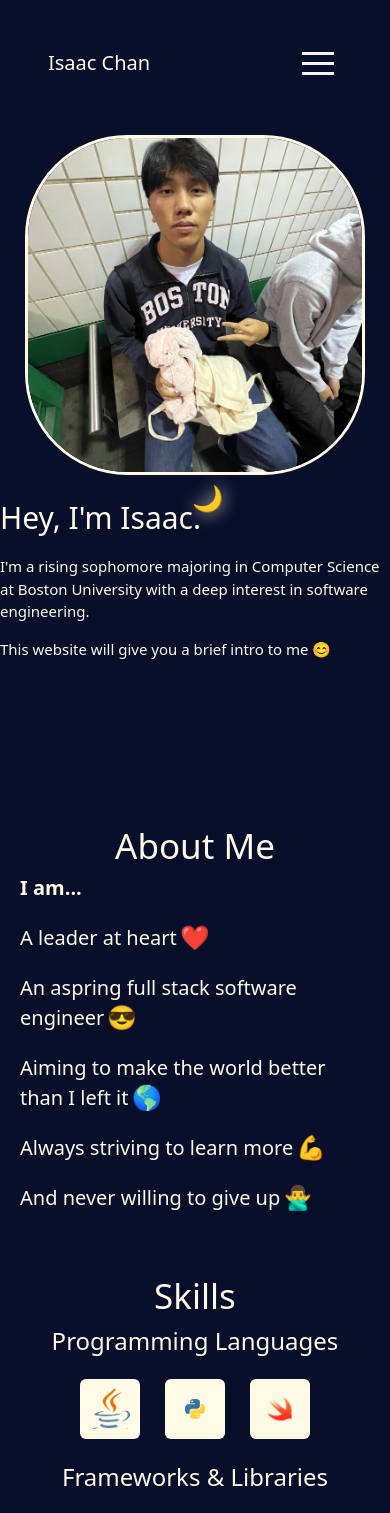
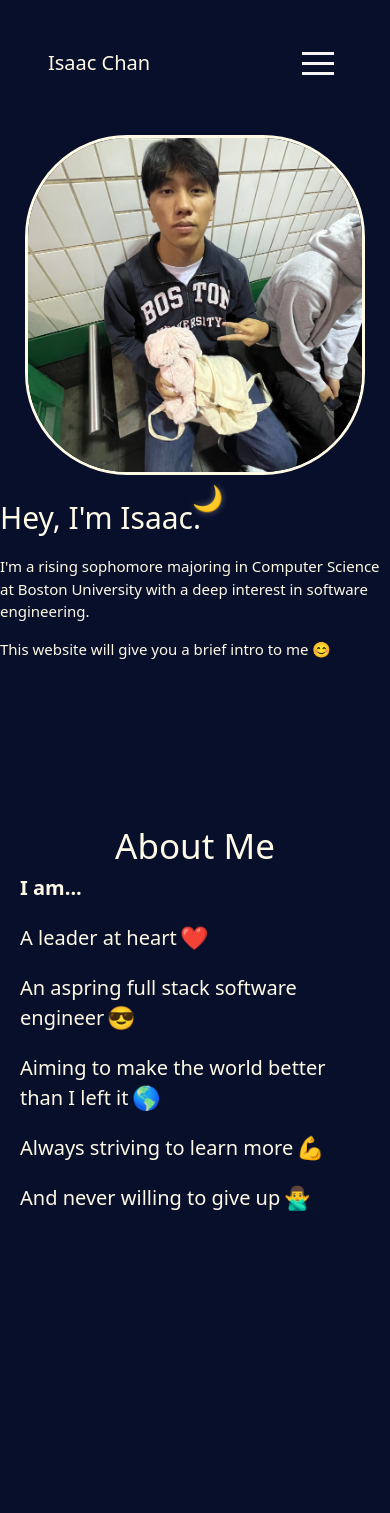
Before and after one commit to isaacchan1213/Personal-Website, a React (Vite) app: page / in a window 390 px wide. Shown: the top 1513 px of the page. Built offline with nearby package versions, Linux system fonts and the light colour scheme.

Commit message:
margin hot fix

```diff
--- a/src/AboutMe.jsx
+++ b/src/AboutMe.jsx
@@ -2,7 +2,7 @@ import React from 'react'
 
 const AboutMe = () => {
     return (
-        <div className="max-w-[350px] md:max-w-[600px] h-[450px] lg:max-w-[800px] flex flex-col md:h-[750px] m-auto items-center">
+        <div className="max-w-[350px] mb-[250px] md:max-w-[600px] h-[450px] lg:max-w-[800px] flex flex-col md:h-[750px] m-auto items-center">
             <h1>About Me</h1>
         <div className='flex flex-col gap-[20px]'>
             <p className="text-[20px] md:text-[32px]"><strong>I am...</strong></p>
--- a/src/Projects.jsx
+++ b/src/Projects.jsx
@@ -2,7 +2,7 @@ import React from 'react'
 
 const Projects = () => {
     return (
-        <div className='flex flex-col items-center mb-[200px] gap-[10px]'>
+        <div className='mb-[300px] flex flex-col items-center gap-[10px] md:mb-[200px]'>
             <div className='title'>
                 <h1>Projects</h1>
             </div>
--- a/src/Resume.jsx
+++ b/src/Resume.jsx
@@ -2,7 +2,7 @@ import React from 'react'
 
 const Resume = () => {
     return (
-        <div className='flex flex-col items-center mb-[400px]'>
+        <div className='mb-[250px] md:flex flex-col items-center md:mb-[400px]'>
             <div className='max-w-[450px] md:max-w-[600px] flex flex-col items-center gap-[50px]'>
                 <div className='text-[30px] md:text-[50px] text-center'>
                     <p>Interested?</p>
```
